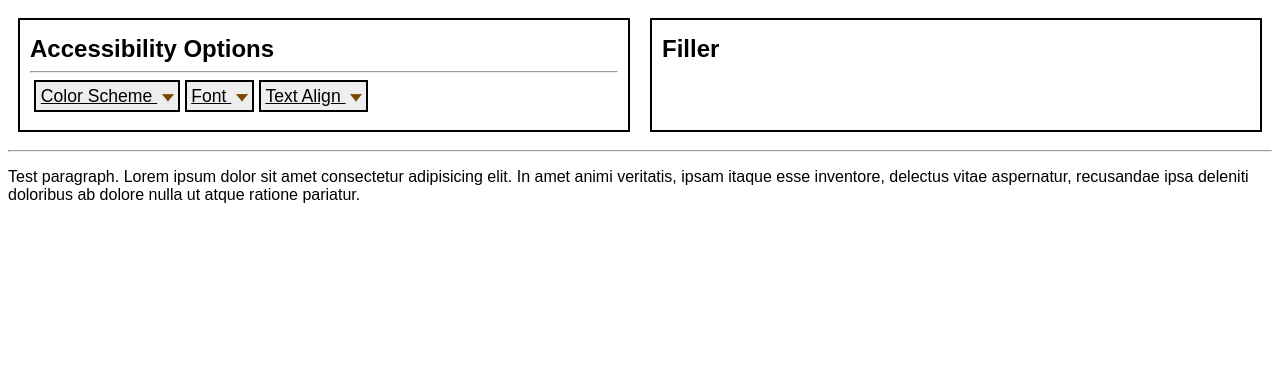
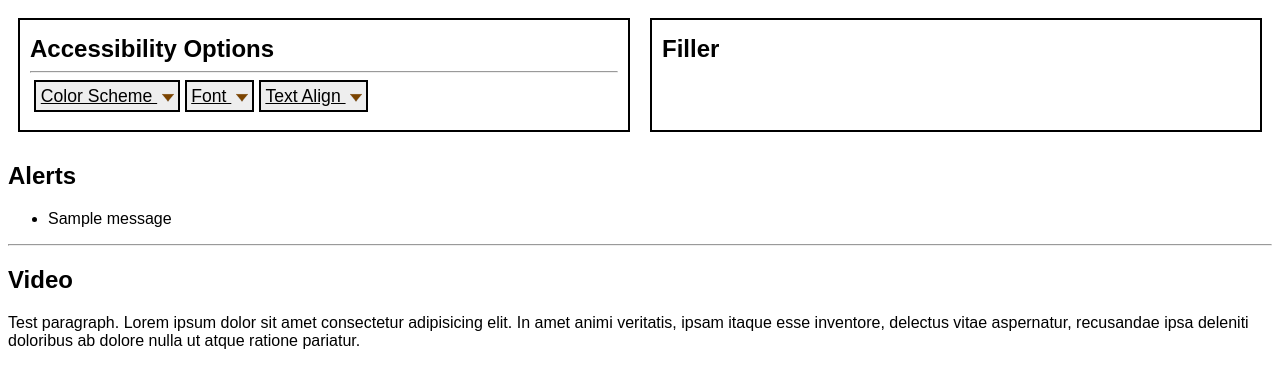
Before and after one commit to sjdobesh/ave, a Flask app: template templates/index.html in a window 1280 px wide. Shown: the part 82-470 px from the top of the page. Run offline with Flask 2, Linux system fonts and the light colour scheme; the template is opened without the code that fills it, so the values that code supplies are empty; one stand-in notice (Sample message) is shown; some web fonts are replaced.

Commit message:
Show flash in HTML page

```diff
--- a/templates/index.html
+++ b/templates/index.html
@@ -104,7 +104,20 @@ The ul menubars are (or are based on) the following w3 code: https://www.w3.org/
         </div>
     </div>
     <main>
+        <!-- TODO: Figure out how to make these considered alerts to screen reader users. -->
+        <h2>Alerts</h2>
+        {% with messages = get_flashed_messages() %}
+        {% if messages %}
+        <ul class="flashes">
+        {% for message in messages %}
+            <li>{{ message }}</li>
+        {% endfor %}
+        </ul>
+        {% endif %}
+        {% endwith %}
+
         <hr aria-hidden="true">
+        <h2>Video</h2>
 
         <p>Test paragraph. Lorem ipsum dolor sit amet consectetur adipisicing elit. In amet animi veritatis, ipsam itaque esse inventore, delectus vitae aspernatur, recusandae ipsa deleniti doloribus ab dolore nulla ut atque ratione pariatur.</p>
     </main>
```
